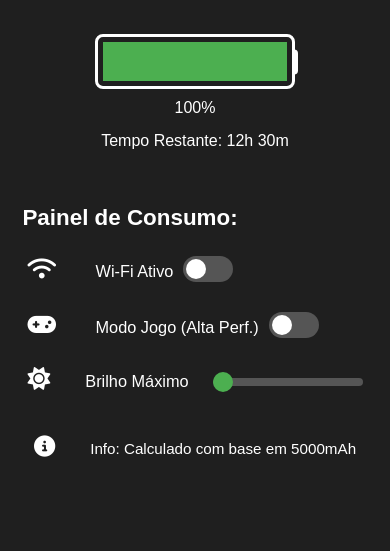
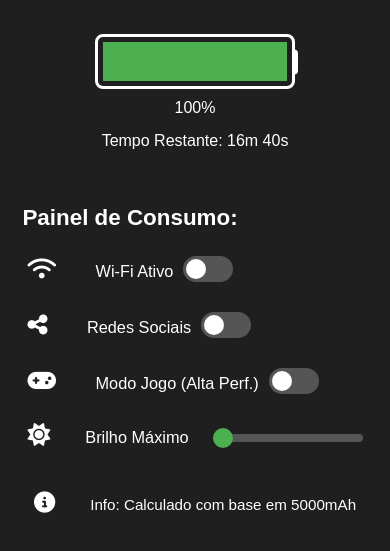
Before and after one commit to biasantana-dev/projeto-simulador-de-autonomia, a plain HTML site: page index.html in a window 390 px wide. Shown: the part 85-636 px from the top of the page. Drawn offline with Linux system fonts and the light colour scheme.

Commit message:
Adiciona controle de Redes Sociais e atualiza lógica de consumo de bateria

```diff
--- a/index.html
+++ b/index.html
@@ -31,6 +31,12 @@
             </div>
 
             <div class="controle-item">
+               <span class="controle-texto"><i class="fa-solid fa-share-nodes" style="color: rgb(255, 255, 255);"></i> Redes Sociais</span>
+               <input type="checkbox" name="redes-sociais" id="redes-sociais" class="toggle-checkbox">
+               <label for="redes-sociais" class="toggle-label"></label>
+            </div>
+
+            <div class="controle-item">
                <span class="controle-texto"><i class="fa-solid fa-gamepad" style="color: rgb(255, 255, 255);"></i> Modo Jogo (Alta Perf.)</span>
                <input type="checkbox" name="jogo" id="jogo" class="toggle-checkbox">
                <label for="jogo" class="toggle-label"></label>
--- a/js/script.js
+++ b/js/script.js
@@ -2,49 +2,70 @@ const nivelBateria = document.getElementById('nivel-bateria');
 const porcentagemAtual = document.getElementById('porcentagem-atual');
 const tempoRestante = document.getElementById('tempo-restante');
 const wifi = document.getElementById('wifi');
+const redesSociais = document.getElementById('redes-sociais');
 const jogo = document.getElementById('jogo');
 const brilho = document.getElementById('brilho');
 
-const consumo = {
-   consumoWifi: 15,
-   consumoJogo: 55,
-   consumoBrilho: 20
+let bateriaAtual = 100;
+let meuTimer = null;
+
+const taxasConsumo = {
+   base: 0.1,
+   wifi: 0.3,
+   redes: 0.5,
+   jogo: 1.5,
+   brilho: 0.8
 };
 
-function calcularBateria() {
-   let bateriaAtual = 100;
-
-   if (wifi.checked) {
-      bateriaAtual -= consumo.consumoWifi;
-   }
-   if (jogo.checked) {
-      bateriaAtual -= consumo.consumoJogo;
+function drenarBateria() {
+   if (bateriaAtual <= 0) {
+      bateriaAtual = 0;
+      clearInterval(meuTimer);
+      atualizarVisor(0);
+      return;
    }
 
+   let gastoDesseCiclo = taxasConsumo.base;
+   if (wifi.checked) gastoDesseCiclo += taxasConsumo.wifi;
+   if (redes.checked) gastoDesseCiclo += taxasConsumo.redes;
+   if (jogo.checked) gastoDesseCiclo += taxasConsumo.jogo;
+
    let percentualBrilho = brilho.value / 100;
-   bateriaAtual -= (consumo.consumoBrilho * percentualBrilho);
+   gastoDesseCiclo += (taxasConsumo.brilho * percentualBrilho);
 
-   const tempoMaximoMinutos = 750;
-   const minutosRestanteTotais = (bateriaAtual / 100) * tempoMaximoMinutos;
-   const horas = Math.floor(minutosRestanteTotais / 60);
-   const minutos = Math.floor(minutosRestanteTotais % 60);
+   bateriaAtual -= gastoDesseCiclo;
 
-   nivelBateria.style.width = Math.round(bateriaAtual) + '%';
-   porcentagemAtual.innerText = Math.round(bateriaAtual) + '%';
+   atualizarVisor(gastoDesseCiclo);
+}
 
-   tempoRestante.innerText = `Tempo Restante: ${horas}h ${minutos}m`;
+function atualizarVisor(taxasDeGasto) {
+   const bateriaExibida = Math.max(0, bateriaAtual);
 
-   if (bateriaAtual <= 20) {
-      nivelBateria.style.backgroundColor = "#f44336";
-   } else if (bateriaAtual <= 50) {
-      nivelBateria.style.backgroundColor = "#ffc107";
+   nivelBateria.style.width = Math.round(bateriaExibida) + '%';
+   porcentagemAtual.innerText = Math.round(bateriaExibida) + '%';
+
+   if (bateriaExibida <= 20) {
+      nivelBateria.style.backgroundColor = '#E8504F';
+   } else if (bateriaExibida <= 40) {
+      nivelBateria.style.backgroundColor = '#F7751F';
+   } else if (bateriaExibida <= 60) {
+      nivelBateria.style.backgroundColor = '#FAA91C';
+   } else if (bateriaExibida <= 80) {
+      nivelBateria.style.backgroundColor = '#F2E217';
    } else {
-      nivelBateria.style.backgroundColor = "#4caf50";
+      nivelBateria.style.backgroundColor = '#4caf50'
+   }
+
+   if (taxasDeGasto > 0 && bateriaExibida > 0) {
+      const ciclosRestantes = Math.floor(bateriaExibida / taxasDeGasto);
+      const minutos = Math.floor(ciclosRestantes / 60);
+      const segundos = ciclosRestantes % 60;
+
+      tempoRestante.innerText = `Tempo Restante: ${minutos}m ${segundos}s`;
+   } else if (bateriaExibida === 0) {
+      tempoRestante.innerText = 'Bateria Esgotada';
    }
 }
 
-wifi.addEventListener('change', calcularBateria);
-jogo.addEventListener('change', calcularBateria);
-brilho.addEventListener('input', calcularBateria);
-
-calcularBateria();
+meuTimer = setInterval(drenarBateria, 1000);
+atualizarVisor(taxasConsumo.base);
```
